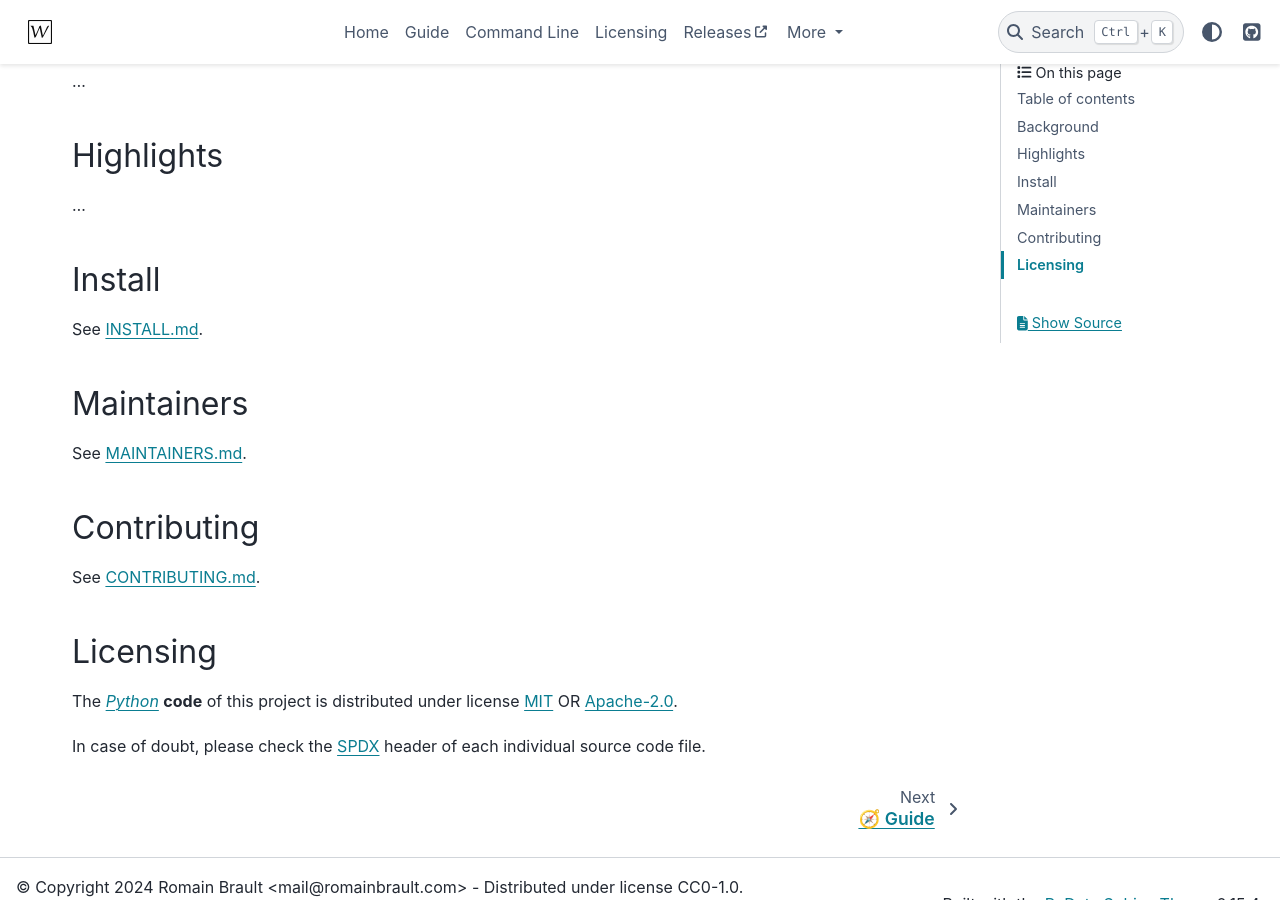
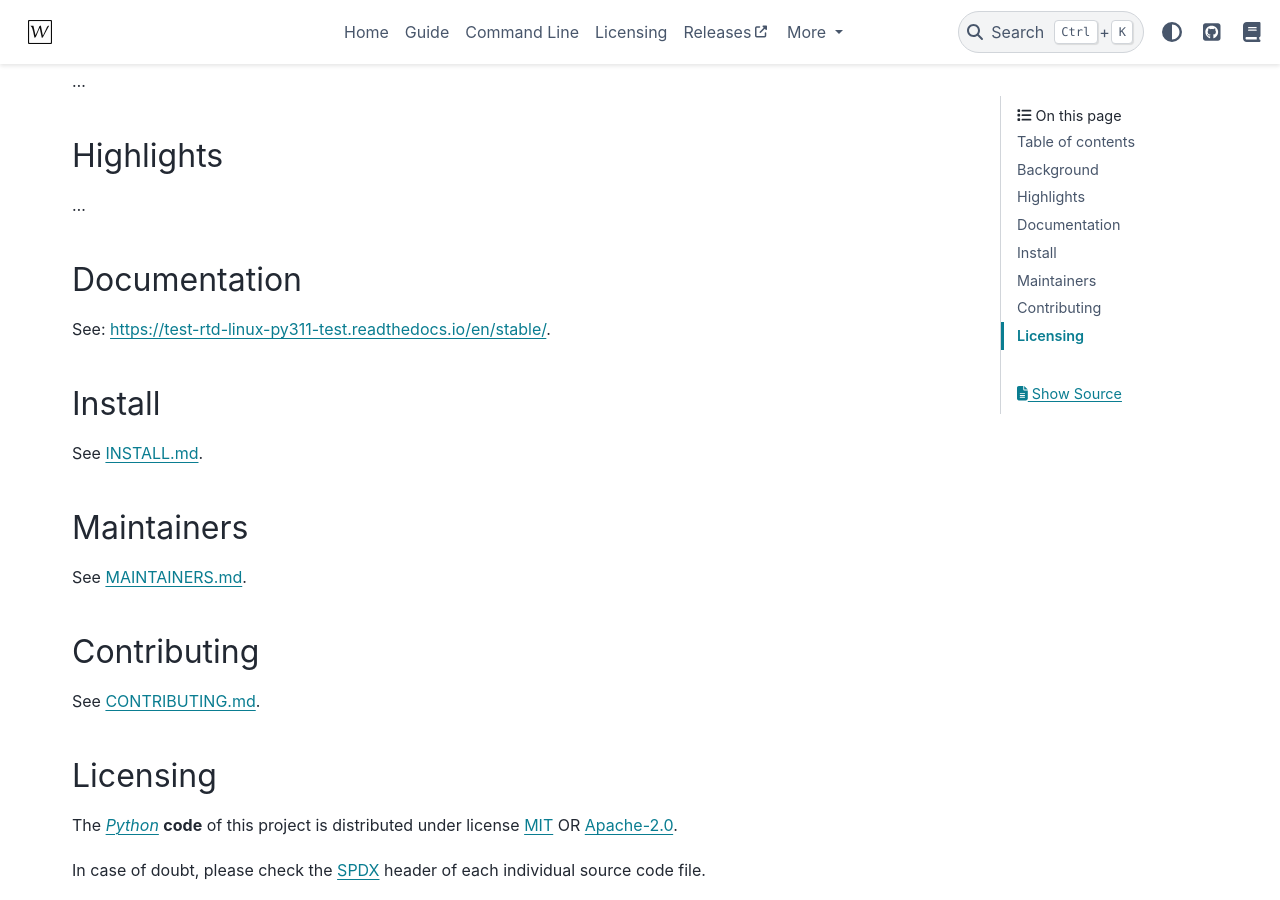
Before and after one commit to whiteprints-tests/test-rtd-linux-py311-test, a Sphinx documentation site: the page built from docs/index.md, in a window 1280 px wide and 900 px high, scrolled down 786 px. Built offline with Sphinx 7.4.7 and the PyData theme 0.15.4, drawn with Linux system fonts in a browser that asks for light colours; pages that are not in the unit, such as notebooks, are missing from menus; comment, search, counter and statistics services are not loaded.

Commit message:
feat: ✨ add ReadTheDocs integration

```diff
--- a/README.md
+++ b/README.md
@@ -18,6 +18,7 @@
         <a href="https://spdx.org/licenses"><img alt="license badge" src="https://img.shields.io/badge/📝_License-MIT OR Apache--2.0-4CAF50.svg"/></a>
         <a href="https://github.com/whiteprints-tests/test-rtd-linux-py311-test/discussions"><img alt="GitHub Discussions" src="https://img.shields.io/github/discussions/whiteprints-tests/test-rtd-linux-py311-test.svg?logo=GitHub"></a>
         <a href="https://spdx.dev/learn/areas-of-interest/licensing/"><img alt="SPDX Licensing" src="https://img.shields.io/badge/SPDX-licensing-0080FF.svg?logo=SPDX"/></a>
+        <a href='https://readthedocs.org/projects/test-rtd-linux-py311-test/'><img src='https://readthedocs.org/projects/test-rtd-linux-py311-test/badge/?version=latest' alt='Documentation Status' /></a>
         <a href="https://www.contributor-covenant.org/version/2/1/code_of_conduct/"><img alt="contributor covenant badge" src="https://img.shields.io/badge/Contributor_Covenant-2.1-4BAAAA.svg?logo=contributorcovenant"/></a>
     </p>
 </div>
@@ -38,6 +39,10 @@
 ## Highlights
 
 ...
+
+## Documentation
+
+See: https://test-rtd-linux-py311-test.readthedocs.io/en/stable/.
 
 ## Install
 
--- a/docs/conf.py
+++ b/docs/conf.py
@@ -6,6 +6,7 @@
 
 # pylint: disable=invalid-name
 
+import os
 from importlib import metadata
 from pathlib import Path
 
@@ -54,6 +55,10 @@
 html_logo = "_static/logo.svg"
 html_static_path = ["_static"]
 html_extra_path = []
+html_baseurl = os.environ.get("READTHEDOCS_CANONICAL_URL", "/")
+html_js_files = [
+    "readthedocs.js",
+]
 html_theme = "pydata_sphinx_theme"
 html_theme_options = {
     "icon_links": [
@@ -61,6 +66,12 @@
             "name": "GitHub",
             "url": "https://github.com/whiteprints-tests/test-rtd-linux-py311-test",
             "icon": "fa-brands fa-square-github",
+            "type": "fontawesome",
+        },
+        {
+            "name": "ReadTheDocs",
+            "url": "https://readthedocs.org/projects/test-rtd-linux-py311-test",
+            "icon": "fa-solid fa-book",
             "type": "fontawesome",
         },
     ],
```
Also changed, not shown: docs/readthedocs.js (added, +11 -0 lines), .readthedocs.yml (added), 3 other files.
